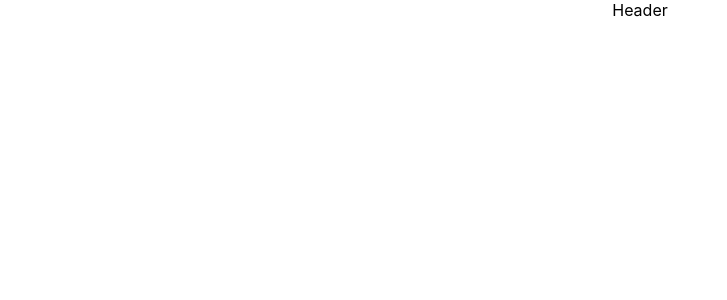
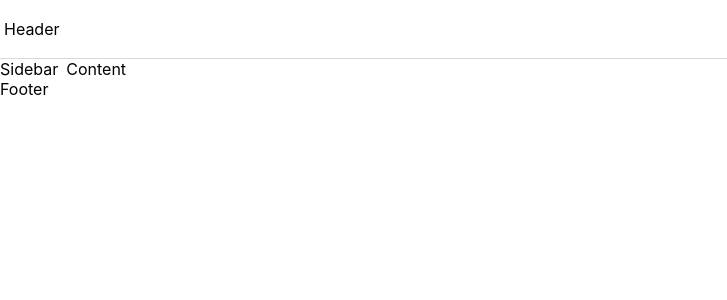
Before and after one commit to ReDoProgrammer/reactjs_dashboard, a React (Create React App) app: page / in a window 1280 px wide. Shown: the top 300 px of the page, without its empty margins (0-727 px from the left). Built offline with nearby package versions, Linux system fonts and the light colour scheme.

Commit message:
styled components

```diff
--- a/src/App.css
+++ b/src/App.css
@@ -1,38 +1,23 @@
-.App {
-  text-align: center;
+.App{
+  display: flex;
+  flex-direction: column;
+  width: 100vw;
+  height: 100vh;
 }
 
-.App-logo {
-  height: 40vmin;
-  pointer-events: none;
+.AppHeader{
+  height: 50px;
+  display: flex;
+  justify-content: space-between;
+  align-items: center;
+  padding: 4px;
+  border-bottom: 1px solid rgba(0, 0, 0, 0.15);
 }
 
-@media (prefers-reduced-motion: no-preference) {
-  .App-logo {
-    animation: App-logo-spin infinite 20s linear;
-  }
+.AppFooter{
+
 }
 
-.App-header {
-  background-color: #282c34;
-  min-height: 100vh;
-  display: flex;
-  flex-direction: column;
-  align-items: center;
-  justify-content: center;
-  font-size: calc(10px + 2vmin);
-  color: white;
+.SideBar{
+
 }
-
-.App-link {
-  color: #61dafb;
-}
-
-@keyframes App-logo-spin {
-  from {
-    transform: rotate(0deg);
-  }
-  to {
-    transform: rotate(360deg);
-  }
-}
--- a/src/App.js
+++ b/src/App.js
@@ -1,10 +1,19 @@
 import './App.css';
 import AppHeader from './Components/AppHeader';
+import { Space } from 'antd';
+import SideBar from './Components/SideBar';
+import PageContent from './Components/PageContent';
+import AppFooter from './Components/AppFooter';
 
 function App() {
   return (
     <div className="App">
-     <AppHeader/>
+      <AppHeader />
+      <Space>
+        <SideBar />
+        <PageContent />
+      </Space>
+      <AppFooter/>
     </div>
   );
 }
--- a/src/Components/AppFooter/index.js
+++ b/src/Components/AppFooter/index.js
@@ -1,5 +1,5 @@
 function AppFooter() {
-    return (  <div>Footer</div>);
+    return (  <div className="AppFoter">Footer</div>);
 }
 
 export default AppFooter;
--- a/src/Components/AppHeader/index.js
+++ b/src/Components/AppHeader/index.js
@@ -1,5 +1,5 @@
 function AppHeader() {
-    return (  <div>Header</div>);
+    return (  <div className="AppHeader">Header</div>);
 }
 
 export default AppHeader;
--- a/src/Components/PageContent/index.js
+++ b/src/Components/PageContent/index.js
@@ -1,5 +1,5 @@
 function PageContent() {
-    return (  <div>Content</div>);
+    return (  <div className="PageContent">Content</div>);
 }
 
 export default PageContent;
--- a/src/Components/SideBar/index.js
+++ b/src/Components/SideBar/index.js
@@ -1,5 +1,5 @@
 function SideBar() {
-    return (  <div>Sidebar</div>);
+    return (  <div className="SideBar">Sidebar</div>);
 }
 
 export default SideBar;
```
